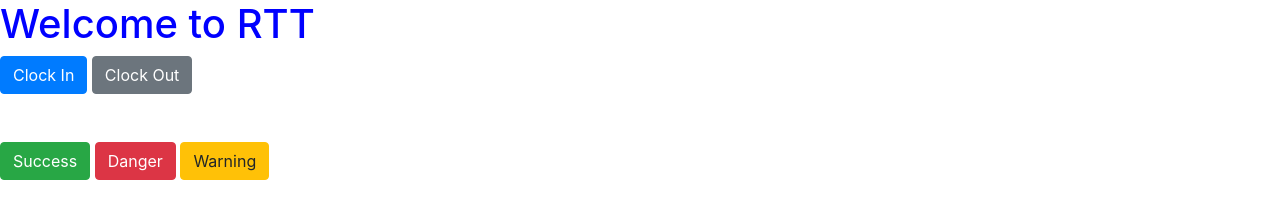
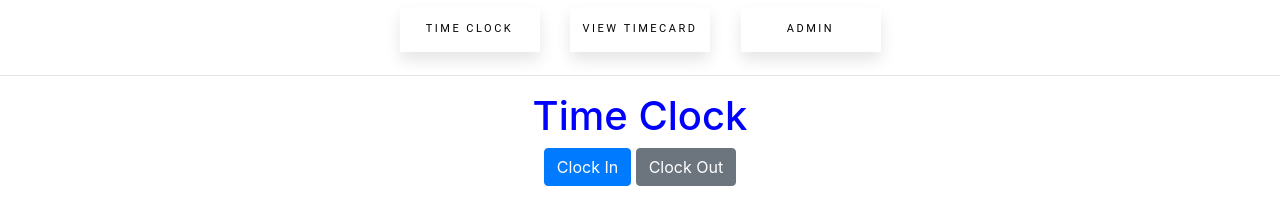
Before and after one commit to revenghost/RTT, a website: page public/index.html in a window 1280 px wide. Drawn offline with nearby package versions, Linux system fonts and the light colour scheme.

Commit message:
NavigationButtons

```diff
--- a/public/index.html
+++ b/public/index.html
@@ -10,17 +10,23 @@
     <!-- Custom CSS -->
     <link rel="stylesheet" href="./styles/style.css">
 
+    <div class="btn pull-right">
+      <button class="button">TIME CLOCK</button>
+    </div>
+    <div class="btn pull-right">
+      <button class="button">VIEW TIMECARD</button>
+    </div>
+    <div class="btn pull-right">
+      <button class="button">ADMIN</button>
+    </div>
+    <hr>
     <title>RTT</title>
   </head>
   <body>
-    <h1>Welcome to RTT</h1>
+    <h1>Time Clock</h1>
 
     <button type="button" id="clockIn" class="btn btn-primary">Clock In</button>
 <button type="button" id="clockOut" class="btn btn-secondary">Clock Out</button>
-<br><br><br>
-<button type="button" class="btn btn-success">Success</button>
-<button type="button" class="btn btn-danger">Danger</button>
-<button type="button" class="btn btn-warning">Warning</button>
 
     <!-- Optional JavaScript -->
     <script src="./scripts/script.js"></script>
--- a/public/styles/style.css
+++ b/public/styles/style.css
@@ -1,3 +1,36 @@
 h1{
     color: blue;
 }
+html, body {
+    height: 100%;
+    text-align: center;
+  }
+
+  /* .wrap {
+    display: flex;
+    align-items: center;
+    justify-content: center;
+  } */
+
+  .button {
+    width: 140px;
+    height: 45px;
+    font-family: 'Roboto', sans-serif;
+    font-size: 11px;
+    text-transform: uppercase;
+    letter-spacing: 2.5px;
+      color: #000;
+    background-color: #fff;
+    border: none;
+    box-shadow: 0px 8px 15px rgba(0, 0, 0, 0.1);
+    transition: all 0.3s ease 0s;
+    cursor: pointer;
+    outline: none;
+    }
+
+  .button:hover {
+    background-color: #2EE59D;
+    box-shadow: 0px 15px 20px rgba(46, 229, 157, 0.4);
+    color: #fff;
+    transform: translateY(-1px);
+  }
```
